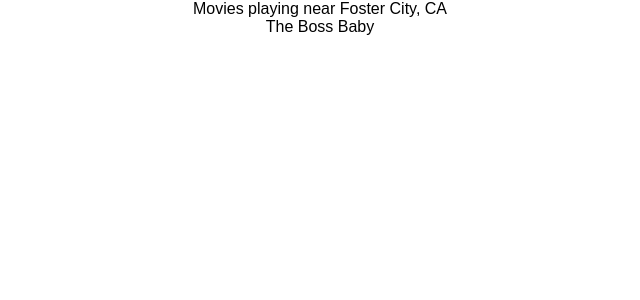
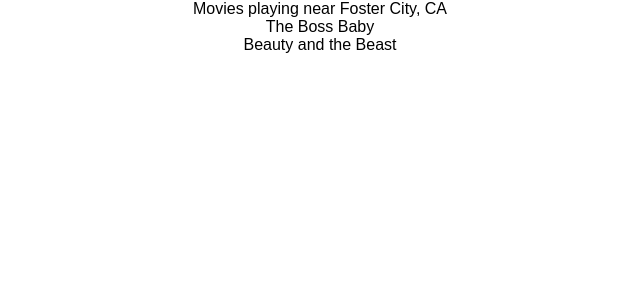
Before and after one commit to martincastell/movies, a React (Create React App) app: page / in a window 1280 px wide. Shown: the top 300 px of the page, without its empty margins (320-960 px from the left). Built offline with nearby package versions, Linux system fonts and the light colour scheme.

Commit message:
Adding one more movie.

```diff
--- a/src/state/root.js
+++ b/src/state/root.js
@@ -24,15 +24,29 @@
         ],
         scores: [],
         showtimes: []
+      },
+      2: {
+        id: 2,
+        title: 'Beauty and the Beast',
+        genres: [ 'Fantasy', 'Romance' ],
+        poster: 'http://t2.gstatic.com/images?q=tbn:ANd9GcRfYpMZYI-nnFJZ6vmdH7w8qNCp_G2OwqWQqszSdhMbfLR_CHvi',
+        rating: 'PG',
+        trailer: 'https://www.youtube.com/watch?v=tquIfapGVqs',
+        duration: '2h 19m',
+        images: [
+          'http://t2.gstatic.com/images?q=tbn:ANd9GcRfYpMZYI-nnFJZ6vmdH7w8qNCp_G2OwqWQqszSdhMbfLR_CHvi',
+        ],
+        scores: [],
+        showtimes: []
       }
     },
     genres: [ 'Animation', 'Comedy', 'Drama', 'Horror', 'Suspense' ]
   },
   page: {
     isFetching: false,
-    results: [ 1 ],				// This is an array of movie ids.
+    results: [ 1, 2 ],				// This is an array of movie ids.
     location: 'Foster City, CA',
-    genre: 'Comedy',
+    genre: 'All',
     selected: 1				// The id of the selected movie.
   }
 };
```
